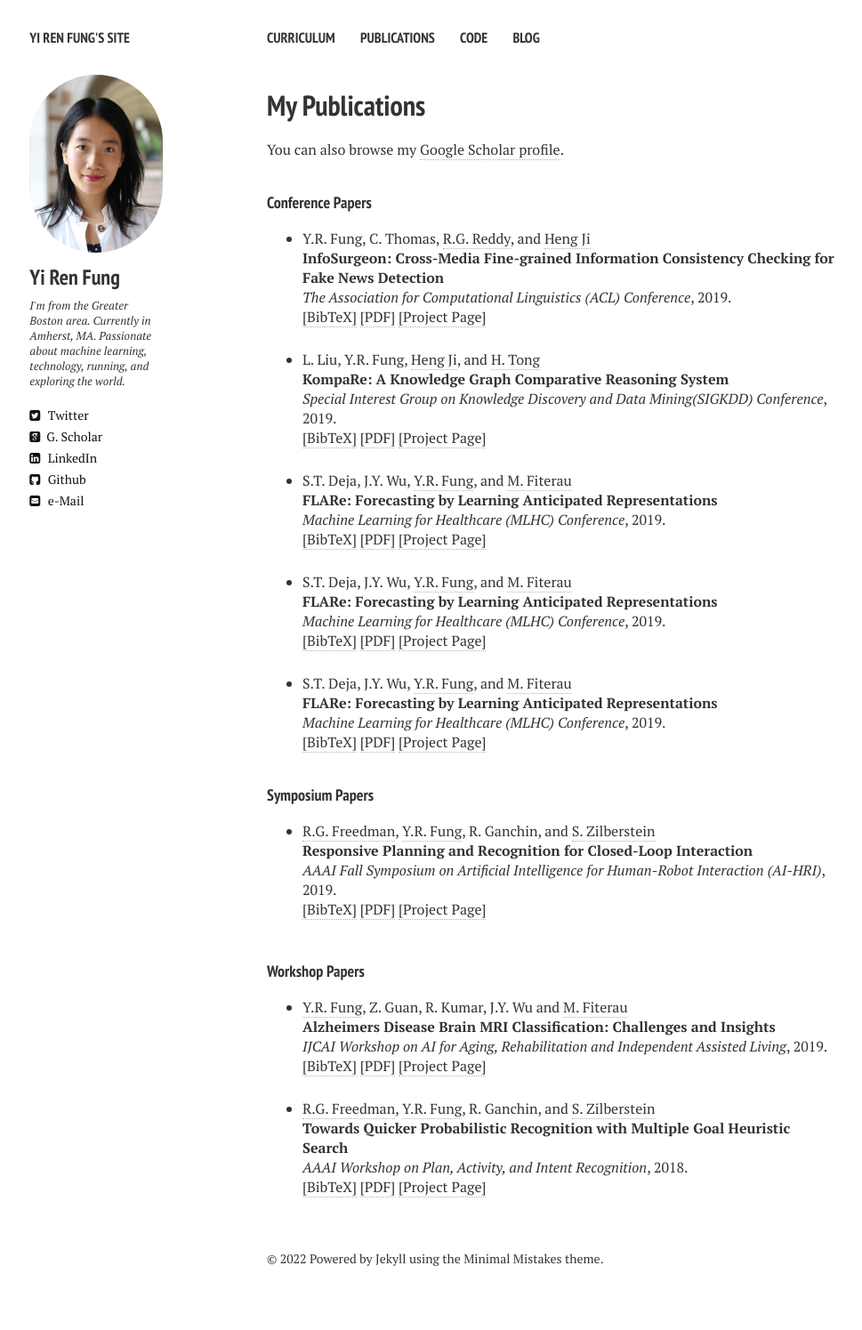
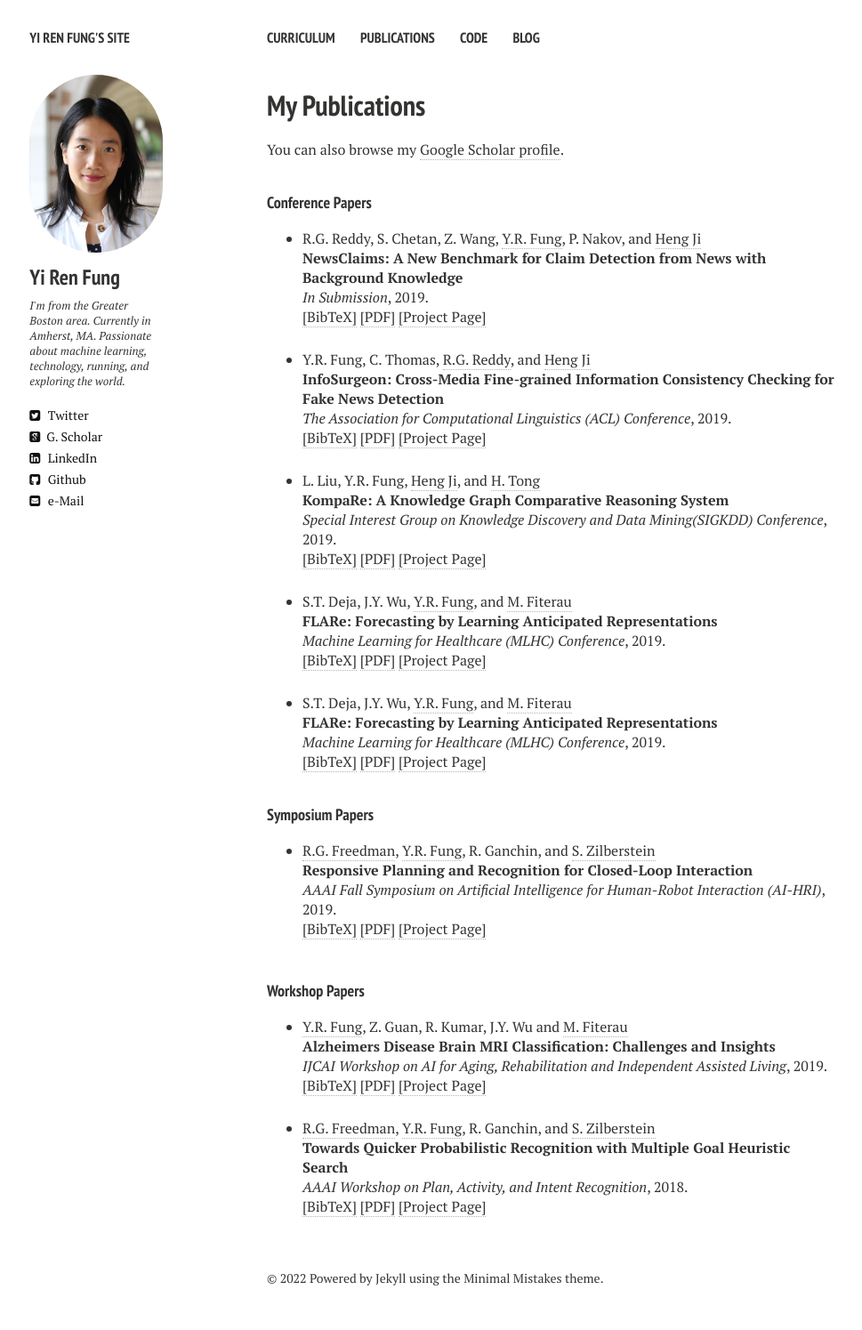
Before and after one commit to yrf1/yrf1.github.io, a Jekyll site: the page built from publications.md, in a window 1280 px wide. Shown: the whole page at 89% size, without its empty margins (20-989 px from the left). Built offline with Jekyll 4.4.1, drawn with Linux system fonts in a browser that asks for light colours; nearby versions of some CDN libraries; before the commit the page ends 1473 px from its top, so only the background shows below that.

Commit message:
Update webpage

```diff
--- a/_layouts/publications.html
+++ b/_layouts/publications.html
@@ -87,6 +87,28 @@ div.bibtex pre { font-size: 75%; overflow: auto;  width: 100%; padding: 0em 0em;
 <ul class="biblist">
 
 <li ><p>
+R.G. Reddy, S. Chetan, Z. Wang, <a href="yrf1.github.io" target="_blank">Y.R. Fung</a>, P. Nakov, and <a href="https://www.cics.umass.edu/people/fiterau-brostean-madalina" target="_blank">Heng Ji</a>
+<br><b>NewsClaims: A New Benchmark for Claim Detection from News with Background Knowledge</b><br>
+<i>In Submission</i>,
+2019.
+<br />
+<a href="javascript:toggleBibtex('Maninis2018b')">[BibTeX]</a>
+<a href="http://proceedings.mlr.press/v106/devarakonda19a/devarakonda19a.pdf" target="_blank">[PDF]</a> <a href = "https://github.com/Information-Fusion-Lab-Umass/flare/blob/master/README.md"  target="_blank">
+[Project Page]</a>
+</p>
+<div id="bib_Maninis2018b" class="bibtex noshow">
+<pre>
+@article{reddy2021newsclaims,
+  title={NewsClaims: A New Benchmark for Claim Detection from News with Background Knowledge},
+  author={Reddy, Revanth Gangi and Chinthakindi, Sai and Wang, Zhenhailong and Fung, Yi R and Conger, Kathryn S and Elsayed, Ahmed S and Palmer, Martha and Ji, Heng},
+  journal={arXiv preprint arXiv:2112.08544},
+  year={2021}
+}
+</pre>
+</div>
+</li>
+
+<li ><p>
 Y.R. Fung, C. Thomas, <a href="yrf1.github.io" target="_blank">R.G. Reddy</a>, and <a href="https://www.cics.umass.edu/people/fiterau-brostean-madalina" target="_blank">Heng Ji</a>
 <br><b>InfoSurgeon: Cross-Media Fine-grained Information Consistency Checking for Fake News Detection</b><br>
 <i>The Association for Computational Linguistics (ACL) Conference</i>,
@@ -127,28 +149,6 @@ L. Liu, Y.R. Fung, <a href="yrf1.github.io" target="_blank">Heng Ji</a>, and <a
   booktitle={Proceedings of the 27th ACM SIGKDD Conference on Knowledge Discovery \& Data Mining},
   pages={3308--3318},
   year={2021}
-}
-</pre>
-</div>
-</li>
-
-<li ><p>
-S.T. Deja, J.Y. Wu, <a href="yrf1.github.io" target="_blank">Y.R. Fung</a>, and <a href="https://www.cics.umass.edu/people/fiterau-brostean-madalina" target="_blank">M. Fiterau</a>
-<br><b>FLARe: Forecasting by Learning Anticipated Representations</b><br>
-<i>Machine Learning for Healthcare (MLHC) Conference</i>,
-2019.
-<br />
-<a href="javascript:toggleBibtex('Maninis2018b')">[BibTeX]</a>
-<a href="http://proceedings.mlr.press/v106/devarakonda19a/devarakonda19a.pdf" target="_blank">[PDF]</a> <a href = "https://github.com/Information-Fusion-Lab-Umass/flare/blob/master/README.md"  target="_blank">
-[Project Page]</a>
-</p>
-<div id="bib_Maninis2018b" class="bibtex noshow">
-<pre>
-@inproceedings{Devara2019,
-  author = {S.T. Devarakonda and J.Y. Wu and Y.R. Fung and M. Fiterau},
-  title = {FLARe: Forecasting by Learning Anticipated Representations},
-  booktitle = {Machine Learning for Healthcare},
-  year = {2019}
 }
 </pre>
 </div>
```
